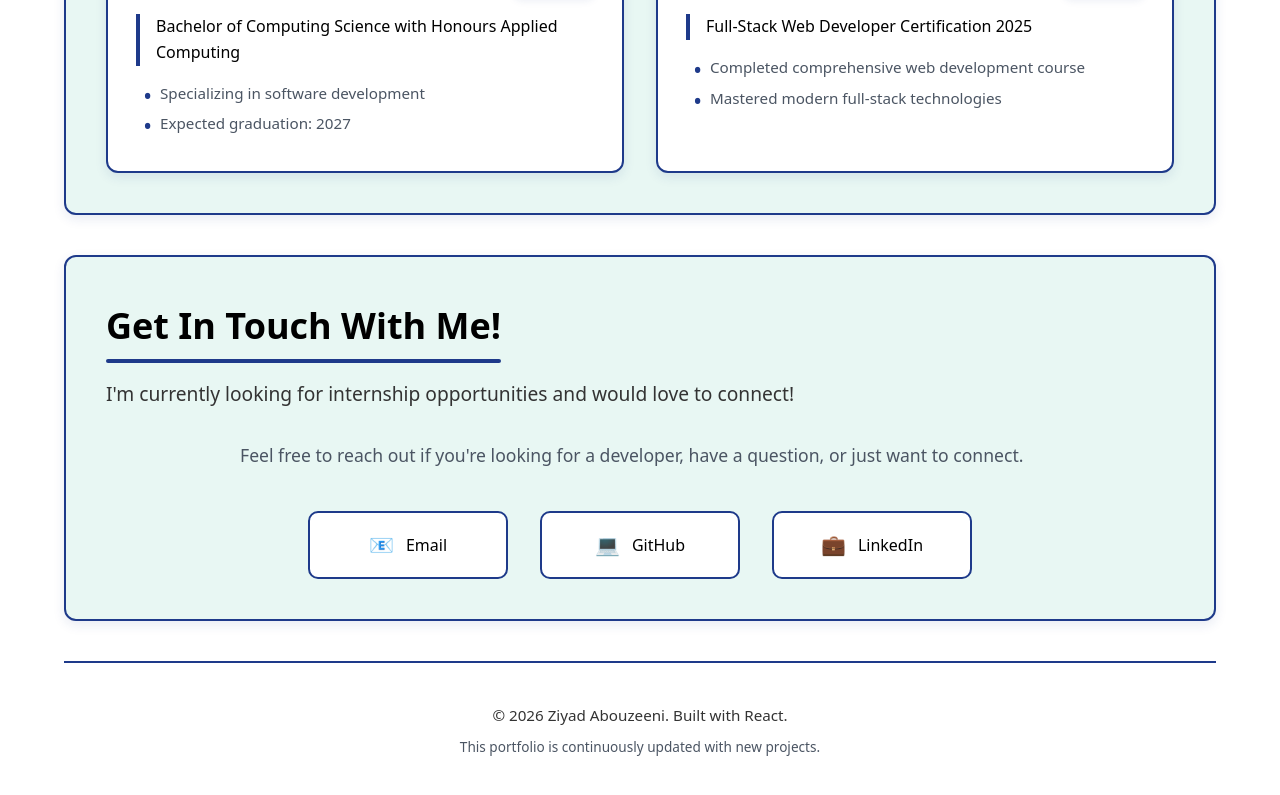
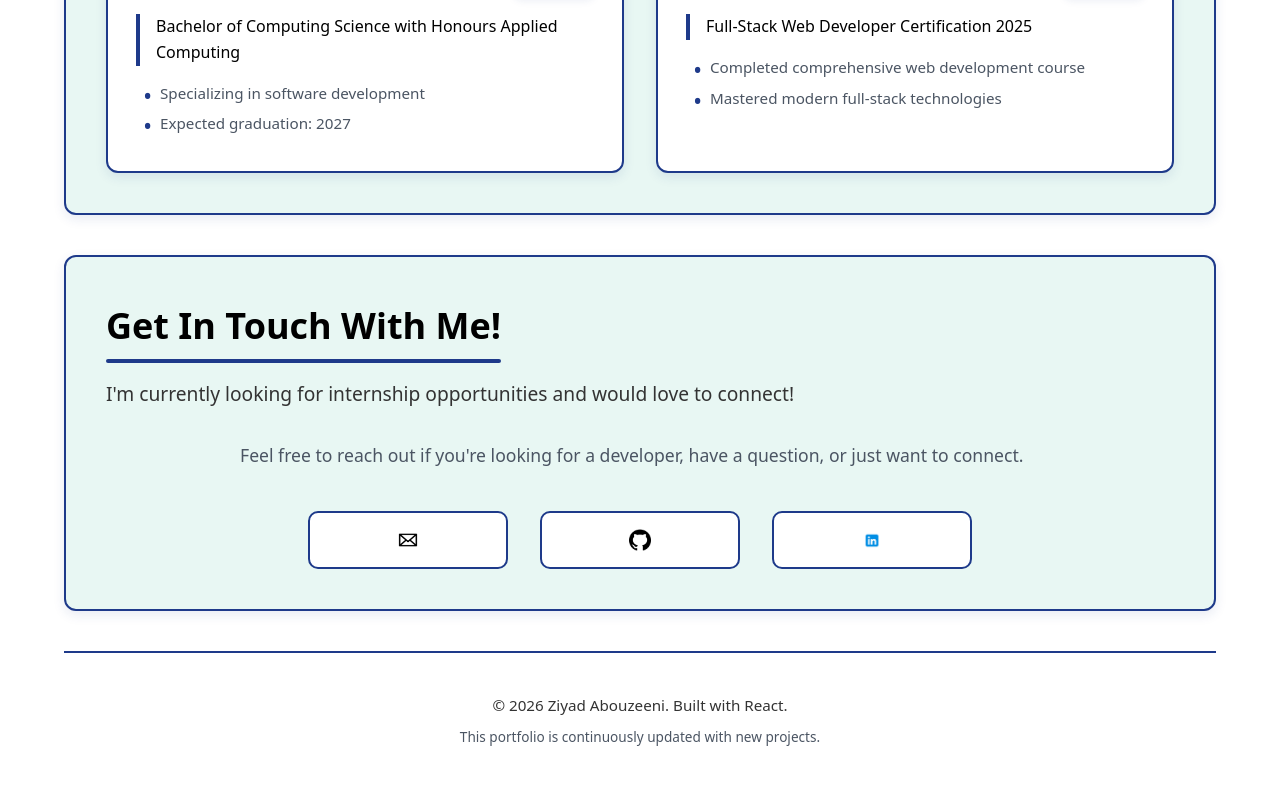
Before and after one commit to ZiyadAbouzeeni/Portfolio, a React (Vite) app: page / in a window 1280 px wide. Shown: the part 2095-2890 px from the top of the page. Built offline with nearby package versions, Linux system fonts and the light colour scheme.

Commit message:
input images of contact class

```diff
--- a/src/App.css
+++ b/src/App.css
@@ -573,8 +573,12 @@ section {
 }
 
 .contact-icon {
-    font-size: 1.25rem;
+    width: 22px;
+    height: 22px;
+    object-fit: contain;
+    transition: all 0.3s ease;
 }
+
 
 /* Footer */
 .footer {
--- a/src/App.jsx
+++ b/src/App.jsx
@@ -233,8 +233,10 @@ function App() {
                                 className="contact-link email"
                                 aria-label="Send email to Ziyad"
                             >
-                                <span className="contact-icon">📧</span>
-                                <span>Email</span>
+                                <img src="/emaillogo.jpg"
+                                     alt="Email Logo"
+                                     className="contact-icon"
+                                />
                             </a>
                         </li>
                         <li className="contact-item">
@@ -245,8 +247,10 @@ function App() {
                                 className="contact-link github"
                                 aria-label="Visit GitHub profile (opens in new tab)"
                             >
-                                <span className="contact-icon">💻</span>
-                                <span>GitHub</span>
+                                <img src="/githublogo.png"
+                                     alt="GitHub Logo"
+                                     className="contact-icon"
+                                />
                             </a>
                         </li>
                         <li className="contact-item">
@@ -257,8 +261,10 @@ function App() {
                                 className="contact-link linkedin"
                                 aria-label="Visit LinkedIn profile (opens in new tab)"
                             >
-                                <span className="contact-icon">💼</span>
-                                <span>LinkedIn</span>
+                                <img src="/logolinkedin.avif"
+                                     alt="LinkedIn Logo"
+                                     className="contact-icon"
+                                />
                             </a>
                         </li>
                     </ul>
```
